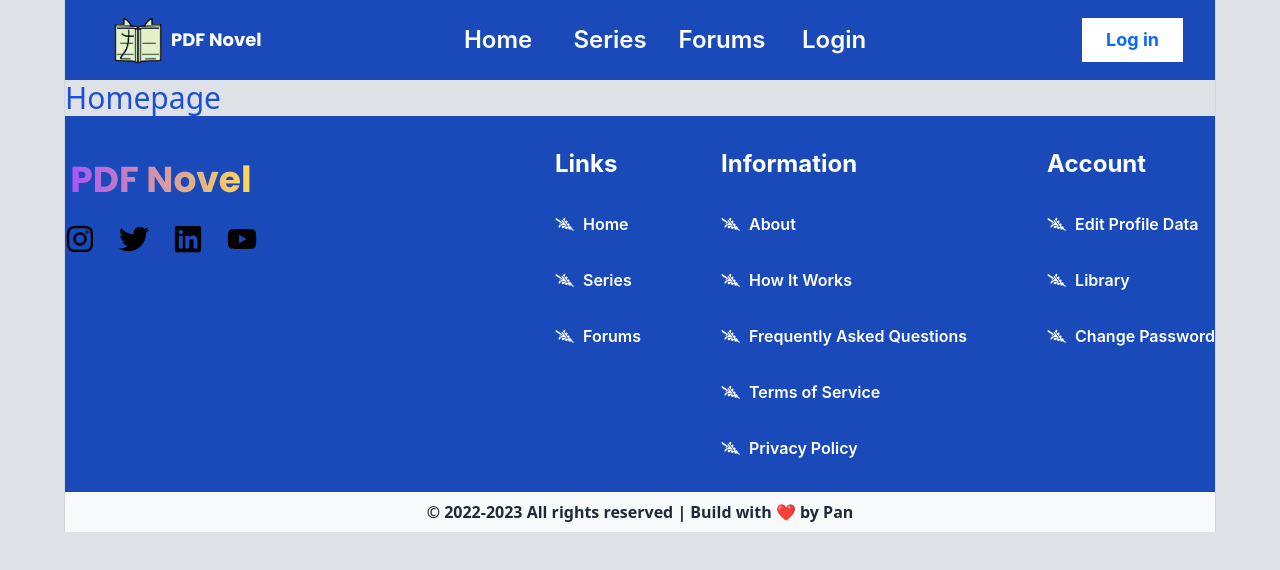
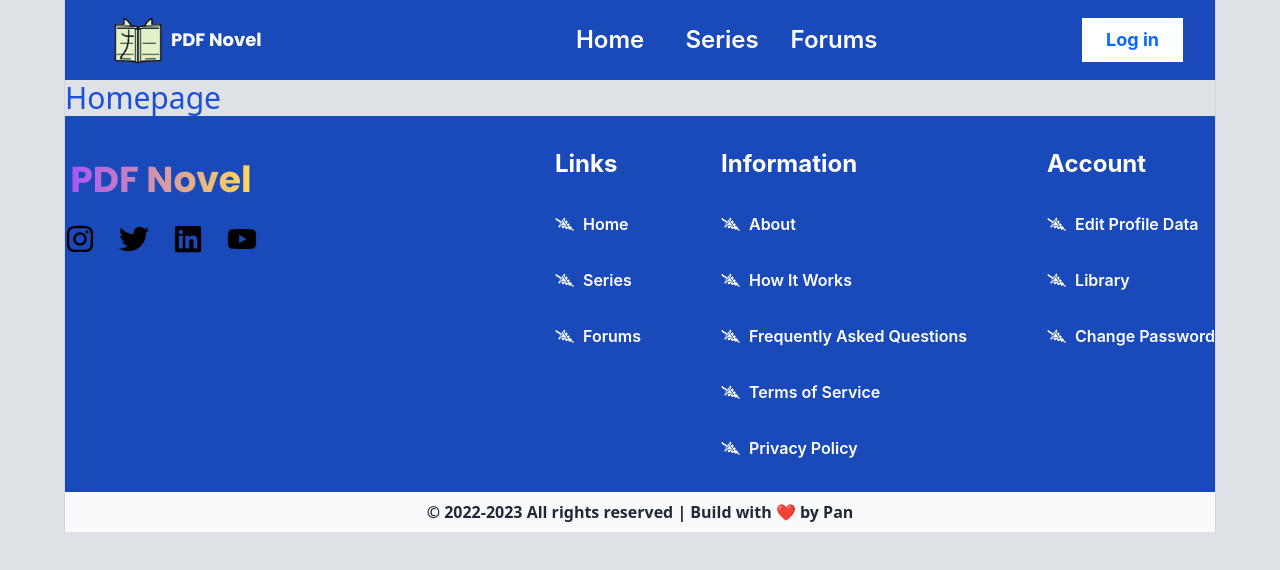
Before and after one commit to PandoraLH/pdfnovel, a Next.js app: page / in a window 1280 px wide. Shown: the top 570 px of the page. Built offline with nearby package versions, Linux system fonts and the light colour scheme.

Commit message:
#working on responsive

```diff
--- a/components/Layout/Navbar.js
+++ b/components/Layout/Navbar.js
@@ -71,6 +71,7 @@ export default function Navbar() {
                 Forums
               </Link>
 
+              {targetReached && (
                 <Link
                   className="flex justify-center items-center h-20 w-28 text-2xl lg:h-24 lg:w-28
                 hover:text-blue-300 bg-white bg-opacity-0 hover:bg-opacity-95 transition duration-500 ease-in-out"
@@ -78,6 +79,7 @@ export default function Navbar() {
                 >
                   Login
                 </Link>
+              )}
             </div>
             <Link
               className={`"flex bg-white text-[#0869FB] font-bold py-2 px-6 hover:bg-gray-50 active:drop-shadow-xl active:shadow-slate-200 text-lg
```
Lines whose indentation alone changed are shown as unchanged.
